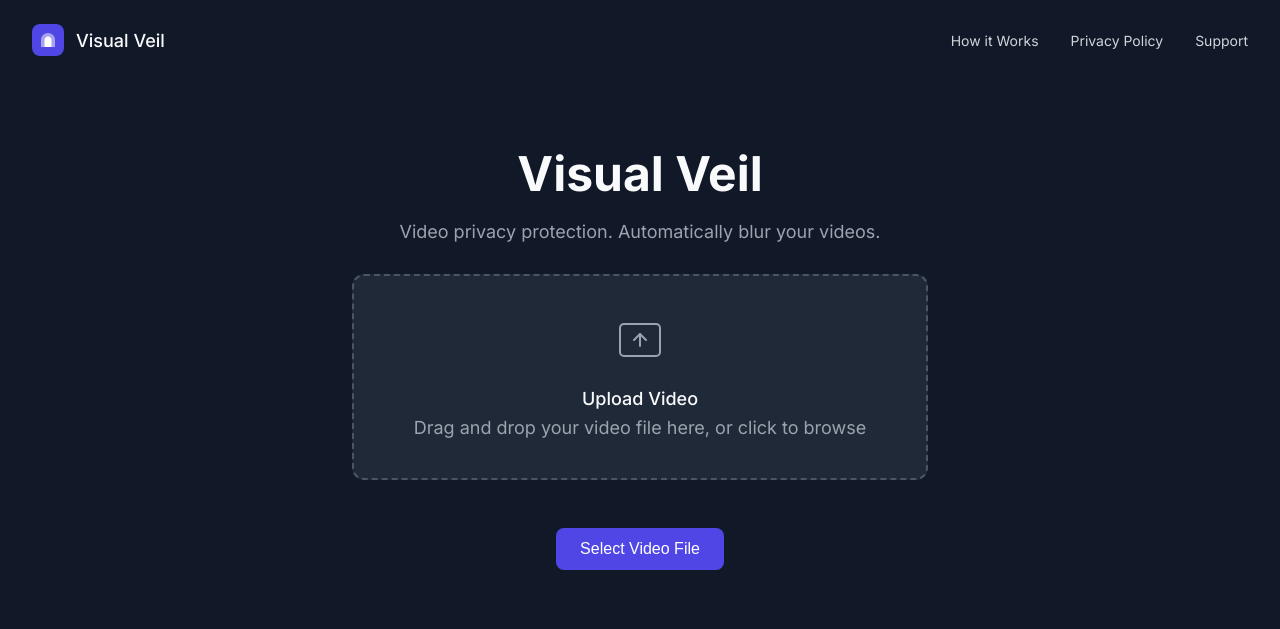
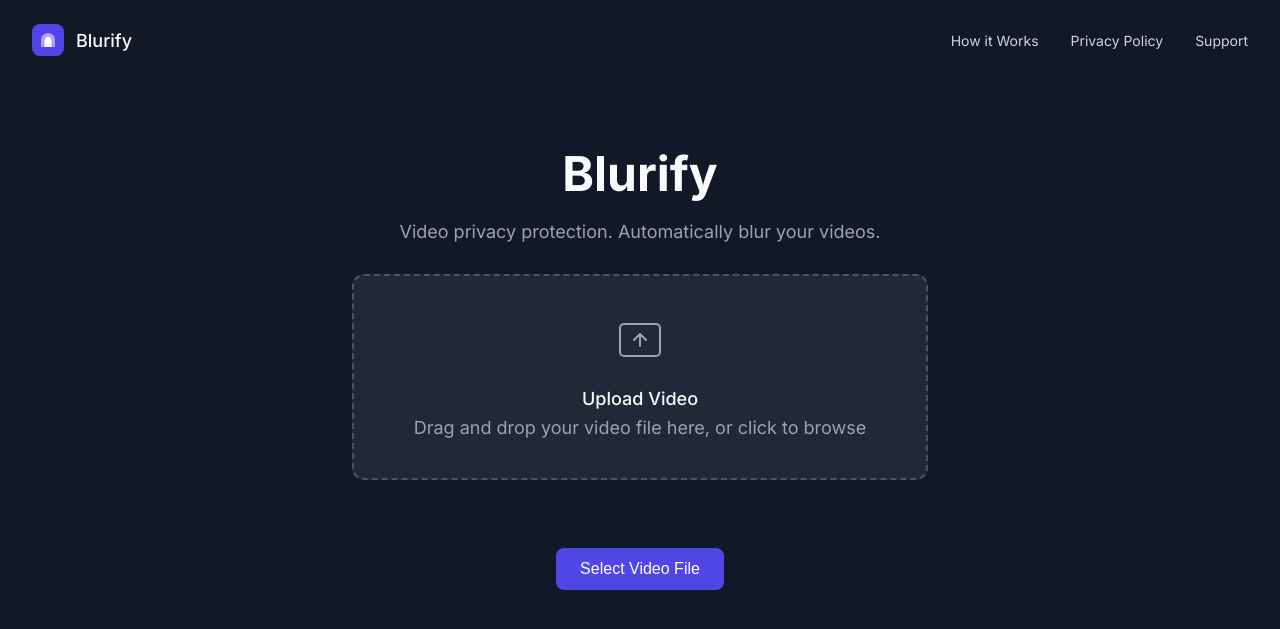
Before and after one commit to ethanixon17/blurify-devsite, a Flask app: page / in a window 1280 px wide. Shown: the top 629 px of the page. Run offline with Flask 2, Linux system fonts and the light colour scheme.

Commit message:
Moved buttons

```diff
--- a/static/css/style.css
+++ b/static/css/style.css
@@ -109,6 +109,7 @@ main p {
     background-color: #4F46E5;
     color: white;
     border: none;
+    margin: 20px;
     border-radius: 0.5rem;
     padding: 0.75rem 1.5rem;
     font-size: 1rem;
--- a/templates/index.html
+++ b/templates/index.html
@@ -3,7 +3,7 @@
 <head>
     <meta charset="UTF-8">
     <meta name="viewport" content="width=device-width, initial-scale=1.0">
-    <title>Visual Veil</title>
+    <title>Blurify</title>
     <link rel="stylesheet" href="{{ url_for('static', filename='css/style.css') }}">
     <link rel="preconnect" href="https://fonts.googleapis.com">
     <link rel="preconnect" href="https://fonts.gstatic.com" crossorigin>
@@ -17,7 +17,7 @@
                 <path d="M9 16C9 12.134 12.134 9 16 9C19.866 9 23 12.134 23 16V23H9V16Z" fill="white" fill-opacity="0.5"/>
                 <path d="M12.5 16C12.5 14.067 14.067 12.5 16 12.5C17.933 12.5 19.5 14.067 19.5 16V23H12.5V16Z" fill="white"/>
                 </svg>
-            <span>Visual Veil</span>
+            <span>Blurify</span>
         </div>
         <nav>
             <a href="#">How it Works</a>
@@ -28,7 +28,7 @@
 
     <main>
         <div class="main-content">
-            <h1>Visual Veil</h1>
+            <h1>Blurify</h1>
             <p>Video privacy protection. Automatically blur your videos.</p>
 
             <div id="drop-zone">
```
Also changed, not shown: index.html (deleted), styles.css (deleted).
